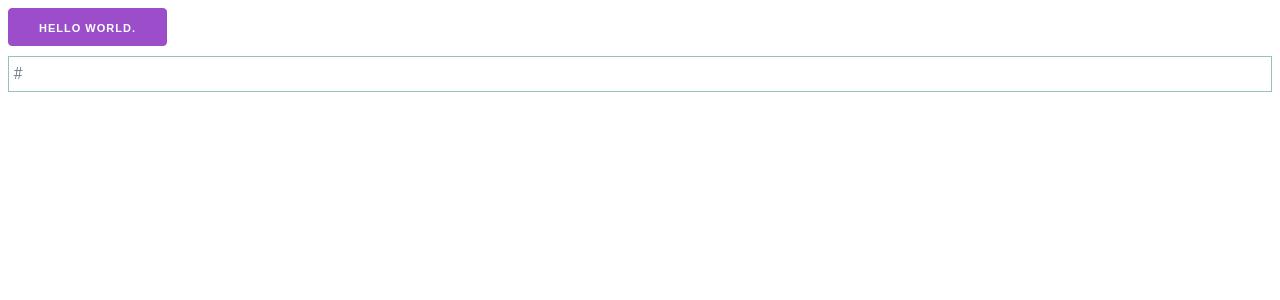
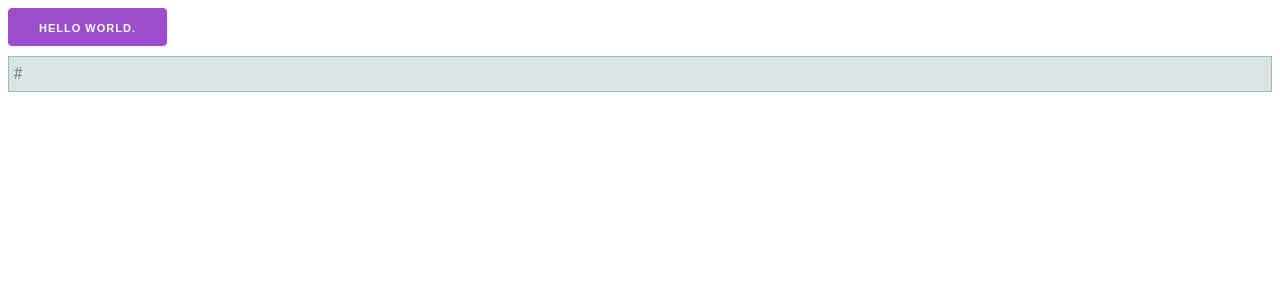
Before and after one commit to fossabot/angular-mindset, an Angular app: page / in a window 1280 px wide. In both pictures the pointer is over the element 640 px from the left and 73 px from the top of the page. Shown: the top 300 px of the page. Built offline with nearby package versions, Linux system fonts and the light colour scheme.

Commit message:
Added simple content listitem.

```diff
--- a/src/app/components/task-link-items/task-link-item-content/task-link-item-content.component.css
+++ b/src/app/components/task-link-items/task-link-item-content/task-link-item-content.component.css
@@ -1,4 +1,9 @@
 .task-link-item-content {
   padding: 0.25em;
   border: 1px solid #94c0c2;
+  cursor: pointer;
 }
+
+.task-link-item-content:hover {
+  background-color: #dae4e5;
+}
--- a/src/app/components/task-link-items/task-link-item-content/task-link-item-content.component.ts
+++ b/src/app/components/task-link-items/task-link-item-content/task-link-item-content.component.ts
@@ -1,9 +1,10 @@
+import { trigger } from '@angular/animations';
 import { Component, OnInit } from '@angular/core';
 
 @Component({
   selector: 'app-task-link-item-content',
   templateUrl: './task-link-item-content.component.html',
-  styleUrls: ['./task-link-item-content.component.css']
+  styleUrls: ['./task-link-item-content.component.css'],
 })
 export class TaskLinkItemContentComponent implements OnInit {
 
```
